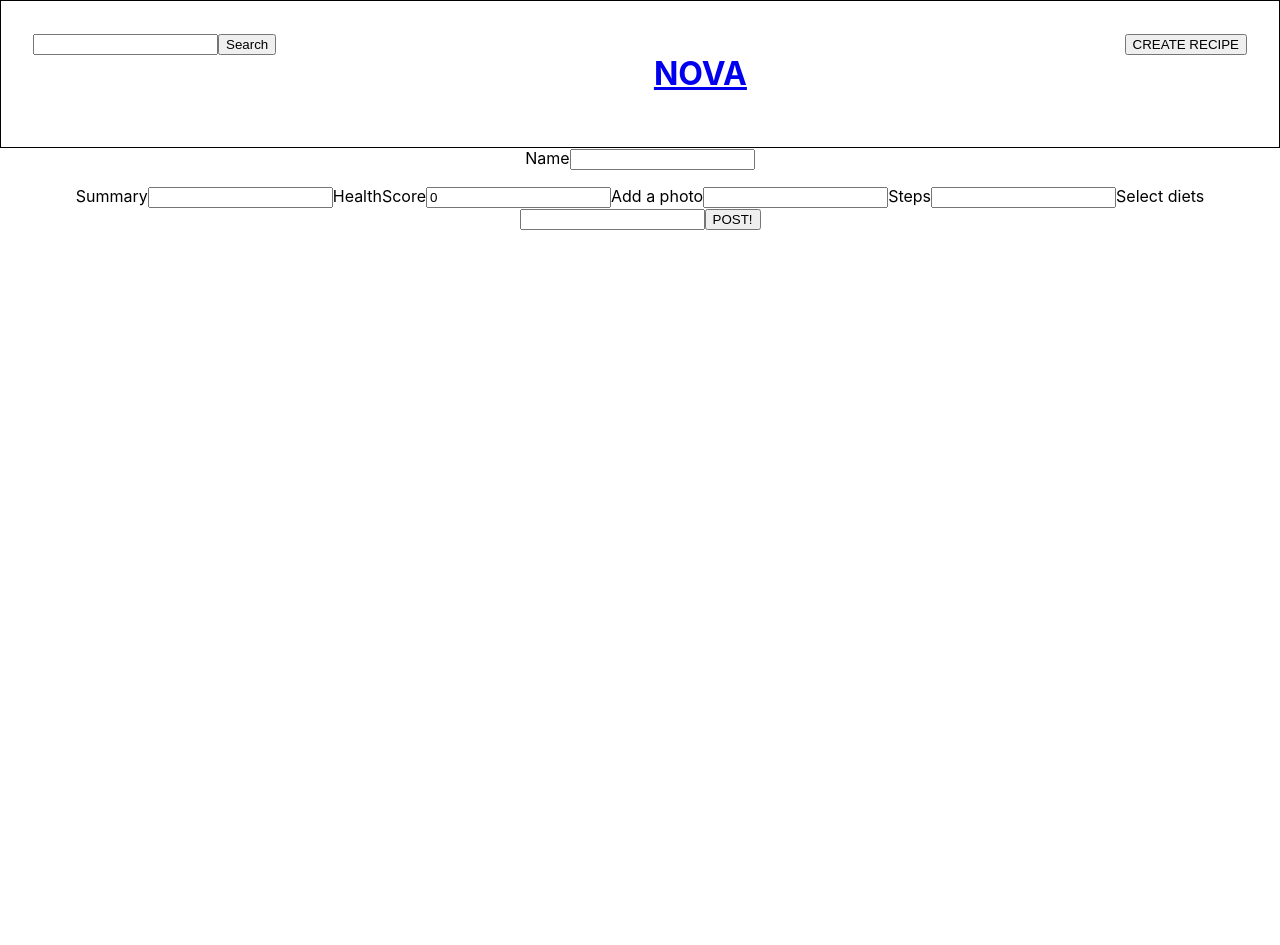
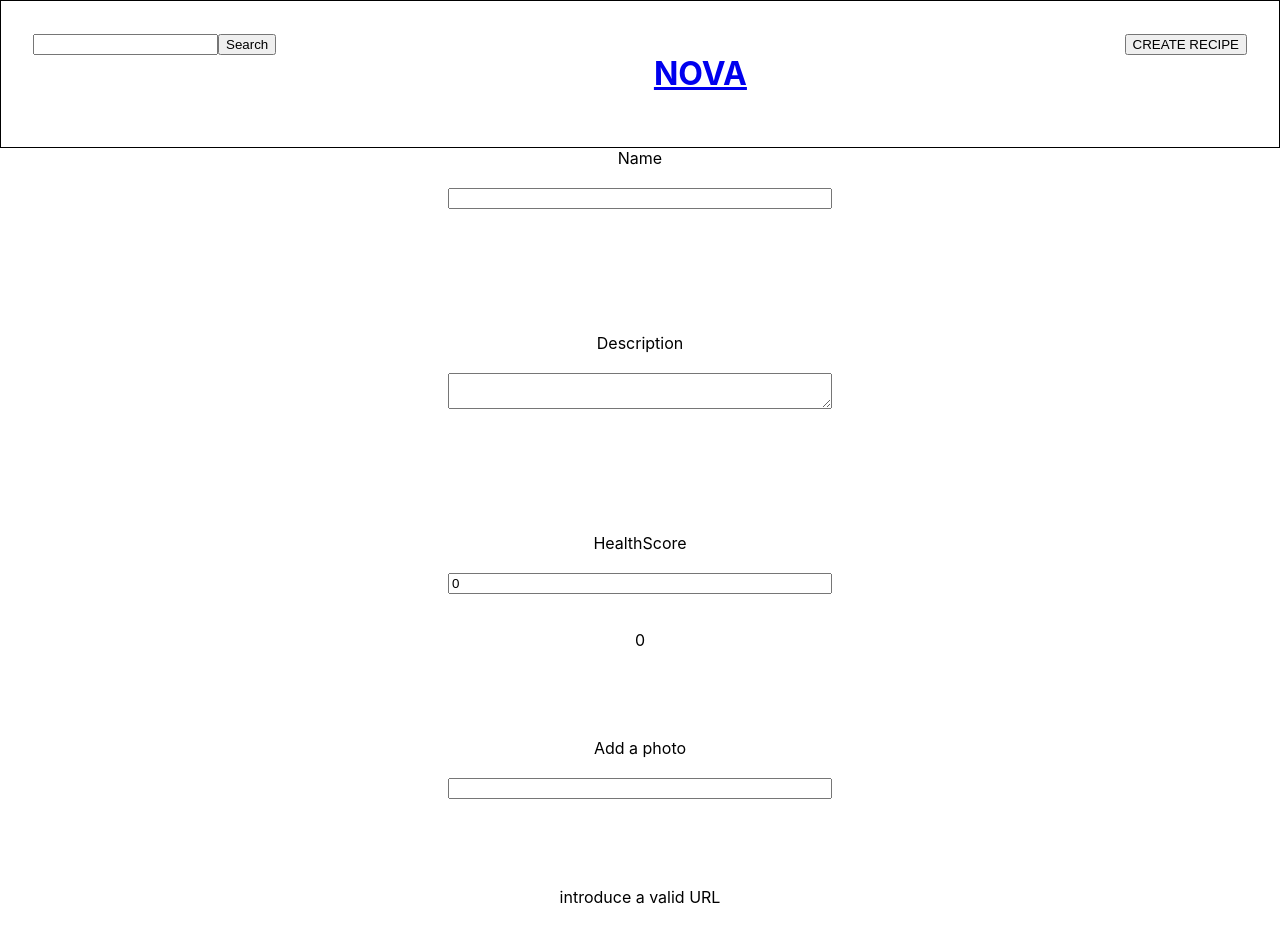
Before and after one commit to SebastianMartel/Food_website, a React (Create React App) app in the folder client/: page /form in a window 1280 px wide. Shown: the top 945 px of the page. Before the commit the page ends 800 px from the top, so only its background shows below. Built offline with nearby package versions, Linux system fonts and the light colour scheme.

Commit message:
NEW validation, form advance

```diff
--- a/client/src/App.js
+++ b/client/src/App.js
@@ -1,6 +1,5 @@
 // uncomment dispatch, to continue working.
 
-import axios from 'axios';
 import { useState, useEffect } from 'react';
 import { Route, Routes, useLocation } from 'react-router-dom';
 import { connect, useDispatch } from 'react-redux';
--- a/client/src/Components/Card/Card.jsx
+++ b/client/src/Components/Card/Card.jsx
@@ -18,7 +18,7 @@ export default function Card ( {id, title, image, summary, healthScore, steps, d
         <div>
             <NavLink to = {`/detail/${id}`}>
                 <StyledCard>
-                    <img src = {image}></img>
+                    <img src = {image} alt = {title}></img>
                     <p>{title}</p>
                     <p>{diets}</p>
                 </StyledCard>
--- a/client/src/Components/Detail/Detail.jsx
+++ b/client/src/Components/Detail/Detail.jsx
@@ -29,7 +29,7 @@ export default function Detail () {
 
     return (
         <div>
-            <img src = {details?.image}/>
+            <img src = {details?.image} alt = {details?.title}/>
             <p>{details?.title}</p>
             <p>{details?.id}</p>
             <p>{details?.summary}</p>
--- a/client/src/Components/Form/Form.jsx
+++ b/client/src/Components/Form/Form.jsx
@@ -1,6 +1,17 @@
 import axios from 'axios';
-import { useState } from 'react';
+import { useState, useEffect } from 'react';
+
+import validation from '../Validation/validation';
+
+import styled from "styled-components";
 //__________________________________________________
+
+const StyledForm = styled.form`
+    display: flex;
+    flex-direction: column;
+    gap: 20px;
+    margin: 0 35%;
+`
 
 
 export default function Form () {
@@ -15,55 +26,112 @@ export default function Form () {
             diet: ''
         })
 
+        const [errors, setErrors] = useState({})
+        const [steps, setSteps] = useState([])
+
 
     const syncChange = (event) => {
-            setRecipe({
+        if (event.target.name === 'stepByStep') {
+
+            for (let i = 0; i < steps.length; i++) {
+                let step = [...recipe.stepByStep, event.target.value]
+
+                setRecipe({
+                    ...recipe,
+                    stepByStep: [...recipe.stepByStep, step]
+                })
+            }
+        }
+
+        setRecipe({
             ...recipe,
             [event.target.name]: event.target.value
         })
     }
 
-    const handleSubmit = (event) => {
-        event.preventDefault()
-        post(recipe)
+    const addStep = () => {
+        setSteps([...steps, ''])
     }
 
+    const handleSubmit = (event) => {
+        event.preventDefault();
+        post(recipe);
+    }
 
     const post = async (recipe) => {
 
         try {
-            const URL = `http://localhost:3001/recipes`
+            const URL = `http://localhost:3001/recipes`;
 
-            const newRecipe = await axios.post(URL, recipe)
-            console.log(newRecipe)
+            const newRecipe = await axios.post(URL, recipe);
+            console.log(newRecipe);
 
         } catch (error) {
-            throw new Error (error.message)
+            throw new Error (error.message);
         }
     }
 
+    useEffect(() => {
+        setErrors(validation(recipe))
+    }, [recipe])
+
+    useEffect(() => {
+        console.log(steps)
+    }, [steps])
+
+    useEffect(() => {
+        console.log(recipe.stepByStep[0])
+    }, [recipe.stepByStep])
 
     return (
         <div>
-            <form onSubmit = {handleSubmit}>
+            <StyledForm onSubmit = {handleSubmit}>
                 <label>Name</label>
-                    <input name = 'title' value = {recipe.title} onChange = {syncChange}></input>
-                    <p>{recipe.title}</p>
-                    <p>{recipe.image}</p>
-                    <p>{recipe.summary}</p>
-                <label>Summary</label>
-                    <input name = 'summary' value = {recipe.summary} onChange = {syncChange}></input>
+                    <input name = 'title' value = {recipe.title} onChange = {syncChange}/>
+                    <p>{recipe?.title}</p>
+                    {
+                        errors !== {} && <p>{errors?.title}</p>
+                    }
+
+                <label>Description</label>
+                <textarea name = 'summary' value = {recipe.summary} onChange = {syncChange}/>
+                    <p>{recipe?.summary}</p>
+                    {
+                        errors !== {} && <p>{errors?.summary}</p>
+                    }
+
                 <label>HealthScore</label>
-                    <input name = 'healthScore' value = {recipe.healthScore} onChange = {syncChange}></input>
+                    <input name = 'healthScore' value = {recipe.healthScore} onChange = {syncChange}/>
+                    <p>{recipe?.healthScore}</p>
+                    {
+                        errors !== {} && <p>{errors?.healthScore}</p>
+                    }
+
                 <label>Add a photo</label>
-                    <input name = 'image' value = {recipe.image} onChange = {syncChange}></input>
-                <label>Steps</label>
-                    <input name = 'stepByStep' value = {recipe.stepByStep} onChange = {syncChange}></input>
+                    <input name = 'image' value = {recipe.image} onChange = {syncChange}/>
+                    <p>{recipe?.image}</p>
+                    {
+                        errors !== {} && <p>{errors?.image}</p>
+                    }
+
+                <label>Instructions</label>
+                    {steps.map((step, index) => <textarea key = {index} name = {`stepByStep${index}`} value = {recipe.stepByStep[index]} onChange = {syncChange}/>)}
+                    {
+                        errors !== {} && <p>{errors?.steps}</p>
+                    }
+                    <button type = 'button' onClick = {addStep}>+ ADD STEP</button>
+                    <p>{recipe?.stepByStep[0]}</p>
+
+
                 <label>Select diets</label>
-                    <input name = 'diet' value = {recipe.diet} onChange = {syncChange}></input>
+                    <input name = 'diet' value = {recipe.diet} onChange = {syncChange}/>
+                    <p>{recipe?.diet}</p>
+                    {
+                        errors !== {} && <p>{errors?.diet}</p>
+                    }
 
-                <button>POST!</button>
-            </form>
+                <button type = 'submit'>POST!</button>
+            </StyledForm>
         </div>
     )
 }
--- a/client/src/Components/SearchBar/SearchBar.jsx
+++ b/client/src/Components/SearchBar/SearchBar.jsx
@@ -1,4 +1,3 @@
-import axios from 'axios'
 import { useState, useEffect } from "react";
 import { connect, useDispatch } from 'react-redux';
 
--- /dev/null
+++ b/client/src/Components/Validation/validation.js
@@ -0,0 +1,24 @@
+export default function validation ( {title, image, summary, healthScore, stepByStep, diet} ) {
+
+const errors = {};
+const regexTitle = /\d.*\d.*\d.*\d/;
+const regexImg1 =  /[-a-zA-Z0-9@:%._\+~#=]{1,256}\.[a-zA-Z0-9()]{1,6}\b([-a-zA-Z0-9()@:%_\+.~#?&//=]*)?/gi;
+const regexImg = /(https?:\/\/.*\.(?:png|jpg|jpeg))/i;
+
+
+
+if (regexTitle.test(title) === true) {
+    errors.title = "the title can't contain more than 3 numbers and must have at least 8 characters"
+}
+
+if (isNaN(healthScore) || healthScore > 100 || healthScore < 0) { // must be natural
+    errors.healthScore = "must be a number can't exceed 100 or be less than 0"
+}
+
+if (regexImg.test(image) === false) {
+    errors.image = "introduce a valid URL"
+}
+
+
+return errors
+}
```
